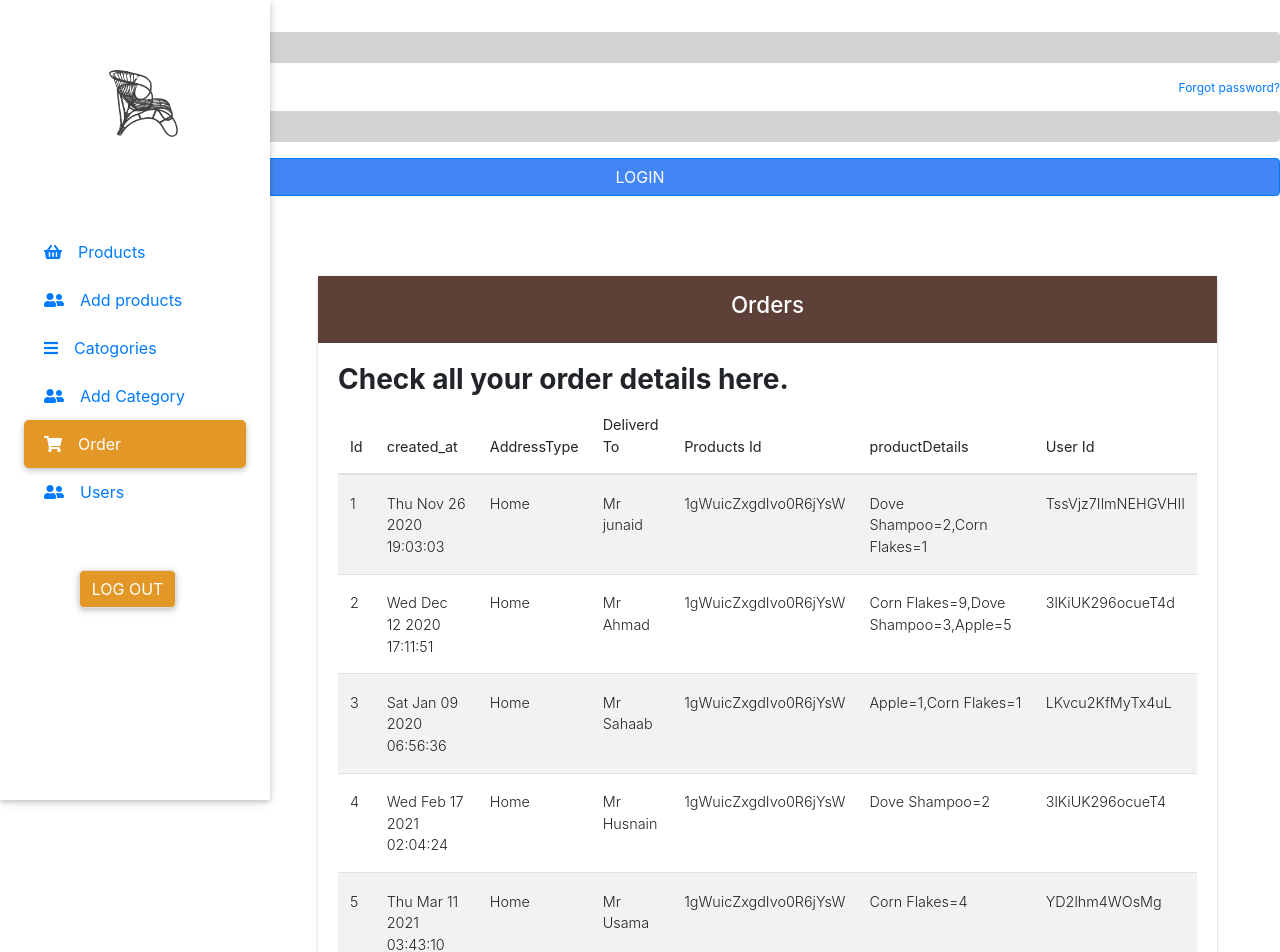
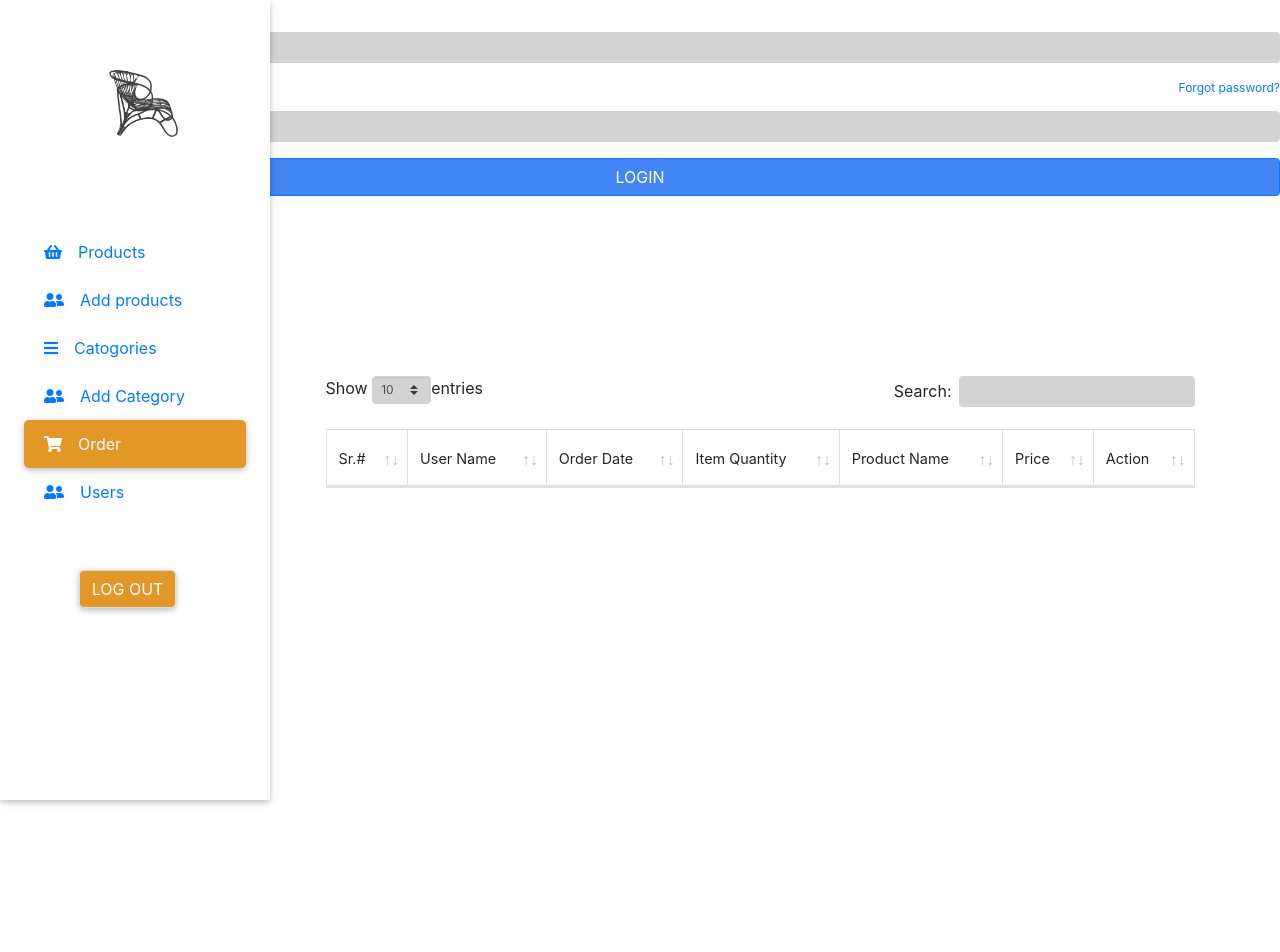
Before and after one commit to sahaab1122/adminpannel, a React (Create React App) app: page /order in a window 1280 px wide. Shown: the top 952 px of the page. After the commit the page ends 800 px from the top, so only its background shows below. Built offline with nearby package versions, Linux system fonts and the light colour scheme.

Commit message:
new loads

```diff
--- a/src/screen/OrdersPage.js
+++ b/src/screen/OrdersPage.js
@@ -2,99 +2,152 @@ import React from 'react'
 import { MDBRow, MDBCol, MDBView, MDBCard, MDBCardBody, MDBTable, MDBTableHead, MDBTableBody, } from 'mdbreact';
 import SideNavigation from "../components/SideNavigation"
 
+
+import '../styles/adminlte.min.css'
+import '../styles/dataTables.bootstrap4.min.css'
+import '../styles/responsive.bootstrap4.min.css'
+import '../styles/index.css'
+
+
+// import ConfirmModal from '../components/ConfirmModal'
+// import OrderDetailModal from '../components/OrderDetailModal'
+// import api from '../services/api'
 const OrdersPage = () => {
   return (
     <div className="flexible-content">
-        <SideNavigation />
-        <main id="content" className="p-5">
-    <>
-      <MDBRow>
-        <MDBCol md="12">
-          <MDBCard className="mt-2 ">
-            <MDBView className="gradient-card-header brown darken-2">
-              <h4 className="h4-responsive text-white font-bold">Orders</h4>
-            </MDBView>
-            <MDBCardBody className="scrolling-wrapper">
+      <SideNavigation />
+      <main id="content" className="p-5">
+        <>
+          <div className="dashboard" style={{ paddingTop: 100 }}>
+            {/* <ResponsiveDrawer /> */}
+            <section class="content-admin">
 
-              <h3 className=" text-left"><strong>Check all your order details here.</strong></h3>
+              <div class="container-fluid">
+                <div class="row">
+                  <div class="col-md-12">
+                    <tfooter>
+                    </tfooter>
+                    <div id="example1_wrapper" class="dataTables_wrapper dt-bootstrap4 no-footer">
+                      <div class="row">
+                        <div class="col-sm-12 col-md-6">
+                          <div class="dataTables_length" id="example1_length">
+                            <label>Show <select name="example1_length" aria-controls="example1" class="custom-select custom-select-sm form-control form-control-sm">
+                              <option value="10">10</option>
+                              <option value="25">25</option>
+                              <option value="50">50</option>
+                              <option value="100">100</option>
+                            </select>
+                              entries
+                            </label>
+                          </div>
+                        </div>
+                        <div class="col-sm-12 col-md-6">
+                          <div id="example1_filter" class="dataTables_filter">
+                            <label>Search:
+                              <input type="search" class="form-control form-control-sm" placeholder="" aria-controls="example1"></input>
+                            </label>
+                          </div>
+                        </div>
 
-              {/* <p>Use prop striped to add zebra-striping to any table row within the table body</p> */}
-              {/* <MDBFormInline className="md-form m-0 pull-right">
-                <input className="form-control form-control-sm " type="search" placeholder="Type your query" aria-label="Search"/>
-                <MDBBtn size="sm" color="primary" className="my-0" type="submit"><MDBIcon icon="search" /></MDBBtn>
-            </MDBFormInline> */}
-              <MDBTable striped>
-                <MDBTableHead>
-                  <tr>
-                    <th>Id</th>
-                    <th>created_at</th>
-                    <th>AddressType</th>
-                    <th>Deliverd To</th>
-                    <th>Products Id</th>
-                    <th>productDetails</th>
-                    <th>User Id</th>
-                  </tr>
-                </MDBTableHead>
-                <MDBTableBody>
-                  <tr>
-                    <td>1</td>
-                    <td>Thu Nov 26 2020 19:03:03</td>
-                    <td>Home</td>
-                    <td>Mr junaid</td>
-                    <td>1gWuicZxgdIvo0R6jYsW</td>
-                    <td>Dove Shampoo=2,Corn Flakes=1</td>
-                    <td>TssVjz7IlmNEHGVHII</td>
 
-                  </tr>
-                  <tr>
-                    <td>2</td>
+                      </div>
+                      <div class="row">
+                        <div class="col-sm-12">
+                          <table id="example1" class="table table-bordered table-hover dataTable no-footer dtr-inline" role="grid" aria-describedby="example1_info">
+                            <thead>
+                              <tr role="row">
+                                <th class="sorting" tabindex="0" aria-controls="example1" rowspan="1" colspan="1" aria-label="Sr.#: activate to sort column ascending">
+                                  Sr.#
+                                </th>
+                                <th class="sorting" tabindex="0" aria-controls="example1" rowspan="1" colspan="1" aria-label="Bottle Image: activate to sort column ascending">
+                                  User Name
+                                </th>
+                                <th class="sorting" tabindex="0" aria-controls="example1" rowspan="1" colspan="1" aria-label="Bottle Image: activate to sort column ascending">
+                                  Order Date
+                                </th>
+                                {/* <th class="sorting" tabindex="0" aria-controls="example1" rowspan="1" colspan="1" aria-label="Bottle Image: activate to sort column ascending">
+                              Order Delivery Date
+                            </th> */}
+                                <th class="sorting" tabindex="0" aria-controls="example1" rowspan="1" colspan="1" aria-label="Category: activate to sort column ascending">
+                                  Item Quantity
+                                </th>
+                                <th class="sorting" tabindex="0" aria-controls="example1" rowspan="1" colspan="1" aria-label="Category: activate to sort column ascending">
+                                  Product Name
+                                </th>
 
-                    <td>Wed Dec 12 2020 17:11:51</td>
-                    <td>Home</td>
-                    <td>Mr Ahmad</td>
-                    <td>1gWuicZxgdIvo0R6jYsW</td>
-                    <td>Corn Flakes=9,Dove Shampoo=3,Apple=5</td>
-                    <td>3lKiUK296ocueT4d</td>
+                                <th class="sorting" tabindex="0" aria-controls="example1" rowspan="1" colspan="1" aria-label="Category: activate to sort column ascending">
+                                  Price
+                                </th>
+                                <th class="sorting" tabindex="0" aria-controls="example1" rowspan="1" colspan="1" aria-label="Category: activate to sort column ascending">
+                                  Action
+                                </th>
 
-                  </tr>
-                  <tr>
-                    <td>3</td>
-                    <td>Sat Jan 09 2020 06:56:36</td>
-                    <td>Home</td>
-                    <td>Mr Sahaab</td>
-                    <td>1gWuicZxgdIvo0R6jYsW</td>
-                    <td>Apple=1,Corn Flakes=1</td>
-                    <td>LKvcu2KfMyTx4uL</td>
-
-                  </tr>
-                  <tr>
-                    <td>4</td>
-                    <td>Wed Feb 17 2021 02:04:24</td>
-                    <td>Home</td>
-                    <td>Mr Husnain</td>
-                    <td>1gWuicZxgdIvo0R6jYsW</td>
-                    <td>Dove Shampoo=2</td>
-                    <td>3lKiUK296ocueT4</td>
-
-                  </tr>
-                  <tr>
-                    <td>5</td>
-                    <td>Thu Mar 11 2021 03:43:10</td>
-                    <td>Home</td>
-                    <td>Mr Usama</td>
-                    <td>1gWuicZxgdIvo0R6jYsW</td>
-                    <td>Corn Flakes=4</td>
-                    <td>YD2lhm4WOsMg</td>
-
-                  </tr>
-                </MDBTableBody>
-              </MDBTable>
-            </MDBCardBody>
-          </MDBCard>
-        </MDBCol>
-      </MDBRow>
-    </>
-    </main>
+                              </tr>
+                            </thead>
+                            <tbody>
+                              {/* { */}
+                              {/* this.state?.orderdata.map((t, index) => */}
+                              {/* <tr role="row" class="odd" key={index}  > */}
+                              {/* <td style={{ textAlign: 'center' }}>{index + 1}</td> */}
+                              {/* <td style={{ textAlign: 'center' }}>{t.customerName}</td> */}
+                              {/* <td style={{ textAlign: 'center' }}>{t.createdat}</td> */}
+                              {/* <td style={{ textAlign: 'center' }}>{new Date(t.deliveryDate).toDateString()}</td> */}
+                              {/* <td style={{ textAlign: 'center' }}>{t.itemquantity}</td> */}
+                              {/* <td style={{ textAlign: 'center' }}>{t.itemName}</td> */}
+                              {/* <td style={{ textAlign: 'center' }}>{t.product_amount}$</td> */}
+                              {/* <td style={{ textAlign: 'center' }} > */}
+                              {/* <a onClick={event => this.setState({ orderID: t.orderID, showDetailModal: true })} style={{ color: '#fff' }} className="btn btn-primary">View</a> */}
+                              {/* <a onClick={() => this.setState({ showModal: true })} style={{ color: '#fff', marginLeft: 5, marginRight: 5 }} className="btn btn-danger">Delete</a> */}
+                              {/* <a href="https://clinkdelivery.com/admin/categories/edit/1" class="btn btn-info">Edit</a> */}
+                              {/* </td> */}
+                              {/* </tr> */}
+                              {/* ) */}
+                              {/* } */}
+                            </tbody>
+                          </table>
+                        </div>
+                      </div>
+                      {/* <div class="row">
+                        <div class="col-sm-12 col-md-5">
+                          <div class="dataTables_info" id="example1_info" role="status" aria-live="polite">Showing 1 to 6 of {this.props.transactions.length} entries
+                          </div>
+                        </div><div class="col-sm-12 col-md-7">
+                          <div class="dataTables_paginate paging_simple_numbers" id="example1_paginate">
+                            <ul class="pagination">
+                              <li class="paginate_button page-item previous disabled" id="example1_previous">
+                                <a href="https://clinkdelivery.com/admin/categories#" aria-controls="example1" data-dt-idx="0" tabindex="0" class="page-link">Previous
+                                </a>
+                              </li>
+                              <li class="paginate_button page-item active">
+                                <a href="https://clinkdelivery.com/admin/categories#" aria-controls="example1" data-dt-idx="1" tabindex="0" class="page-link">1
+                                </a>
+                              </li>
+                              <li class="paginate_button page-item next disabled" id="example1_next">
+                                <a href="https://clinkdelivery.com/admin/categories#" aria-controls="example1" data-dt-idx="2" tabindex="0" class="page-link">Next</a>
+                              </li>
+                            </ul>
+                          </div>
+                        </div> */}
+                      {/* </div> */}
+                    </div>
+                  </div>
+                </div>
+              </div>
+            </section>
+            {/* {
+          this.state.showModal &&
+          <ConfirmModal onDoClick={() => this.setState({ showModal: false }, () => this.deleteHandler())}
+            onCancelClick={() => this.setState({ showModal: false })} />
+        }
+        {
+          this.state.showDetailModal &&
+          <OrderDetailModal orderID={this.state.orderID} onDoClick={() => null}
+            onCancelClick={() => this.setState({ showDetailModal: false })}
+          />
+        } */}
+          </div>
+        </>
+      </main>
     </div>
   )
 }
```
